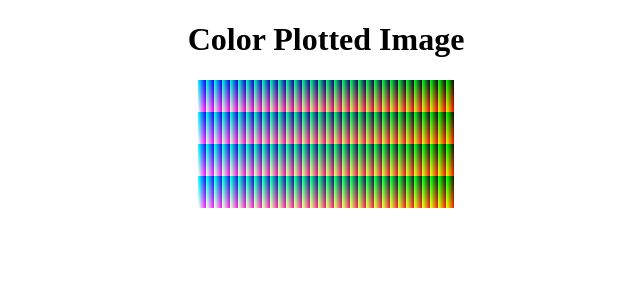
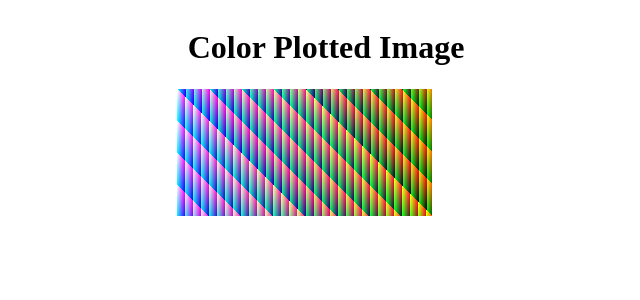
Before and after one commit to KETANBHALERAO/react_color_plotter_v3, a React (Create React App) app: page / in a window 1280 px wide. Shown: the top 300 px of the page, without its empty margins (314-954 px from the left). Built offline with nearby package versions, Linux system fonts and the light colour scheme.

Commit message:
Canvas Implementation

```diff
--- a/src/App.css
+++ b/src/App.css
@@ -1,3 +1,4 @@
 .App {
   text-align: center;
+  align-content: center;
 }
--- a/src/App.js
+++ b/src/App.js
@@ -1,34 +1,17 @@
 import React from "react";
 import ColorCanvas from "./components/ColorCanvas";
 import "./App.css";
-import PROJECT_CONSTANTS from "./config";
-import styled from "styled-components";
-
-const FlexBox = styled.div`
-  display: flex;
-  flex-wrap: wrap;
-  flex-direction: column-reverse;
-  top: 50%;
-  left: 50%;
-  margin: auto;
-  height: ${(props) => props.height}px;
-  width: ${(props) => props.width}px;
-`;
+import config from "./config";
 
 function App() {
   return (
     <div className="App">
       <h1>Color Plotted Image</h1>
-      <FlexBox
-        height={PROJECT_CONSTANTS.PLOTTER_HEIGHT}
-        width={PROJECT_CONSTANTS.PLOTTER_WIDTH}
-      >
-        <ColorCanvas
-          color_start={PROJECT_CONSTANTS.COLOR_START}
-          color_end={PROJECT_CONSTANTS.COLOR_END}
-          color_step={PROJECT_CONSTANTS.STEPS}
-        />
-      </FlexBox>
+      <ColorCanvas
+        color_start={config.COLOR_START}
+        color_end={config.COLOR_END}
+        color_step={config.STEPS}
+      />
     </div>
   );
 }
--- a/src/components/ColorCanvas.js
+++ b/src/components/ColorCanvas.js
@@ -1,32 +1,45 @@
-import React from "react";
-import ColoredPixel from "./ColoredPixel";
+import React, { useRef, useEffect } from "react";
 import useColorGenerator from "../hooks/colorGenerator";
+import config from "../config";
 
 /**
  * @author Ketan Bhalerao
- * @description This component generates array of ColoredPixel Components
+ * @description This component Plot list of colors on Canvas
  * based on props passed, list of props it accepts are given below
  * e.g if start - 8, end - 256, step - 8,
- * it will generate 32768 components with those many distinct r,g,b values
+ * it will plot 32768 distinct color with those many distinct r,g,b values
  *
  * @param {color_start, color_end, color_step} props
  */
 
 function ColorCanvas(props) {
-  const pixel_rgb_array = [];
-  let counter = 1;
-  for (let comp of useColorGenerator({ ...props })) {
-    counter++;
-    pixel_rgb_array.push(
-      <ColoredPixel
-        key={`value=${counter}`}
-        red={comp.red}
-        green={comp.green}
-        blue={comp.blue}
-      />
-    );
+  const canvasRef = useRef(null);
+  const colors = useColorGenerator({ ...props });
+  const [isLoaded, setIsLoaded] = React.useState(false);
+  let loader = null;
+
+  useEffect(() => {
+    const canvas = canvasRef.current;
+    const context = canvas.getContext("2d");
+    for (let i = 1; i < config.PLOTTER_WIDTH; i++) {
+      for (let j = 1; j < config.PLOTTER_HEIGHT; j++) {
+        let { red, green, blue } = colors.next().value;
+        context.fillStyle = "rgb(" + red + "," + green + "," + blue + ")";
+        context.fillRect(i, j, 1, 1);
+      }
+    }
+    setIsLoaded(true);
+  }, [colors]);
+
+  if (!isLoaded) {
+    loader = <div>LOADING.......</div>;
   }
 
-  return pixel_rgb_array;
+  return (
+    <div>
+      {loader}
+      <canvas ref={canvasRef} />
+    </div>
+  );
 }
 export default ColorCanvas;
--- a/src/components/ColoredPixel.js
+++ /dev/null
@@ -1,23 +0,0 @@
-/**
- * @author Ketan Bhalerao
- * @description This component generates div
- * with background color specified by props red, green, blue
- * e.g if red - 80, green - 80, blue - 16, which is #505010 in hex
- * will generate color similar to Henna
- *
- * @todo - We are hardcoding pixels height,width size to 1px,
- * which can be converted to config based
- *
- * @param {red, green, blue} props
- */
-
-function ColoredPixel({ red, green, blue }) {
-  var style_obj = {
-    backgroundColor: "rgb(" + red + "," + green + "," + blue + ")",
-    height: "1px",
-    width: "1px"
-  };
-  return <div role="div" style={style_obj} />;
-}
-
-export default ColoredPixel;
--- a/src/config.js
+++ b/src/config.js
@@ -1,4 +1,4 @@
-const PROJECT_CONSTANTS = {
+export default {
   /*
   RGB - Red, Green, Blue Color Model
   follows 2 Digit HEX Number format
@@ -33,5 +33,3 @@ const PROJECT_CONSTANTS = {
   PLOTTER_HEIGHT: 128,
   PLOTTER_WIDTH: 256
 };
-
-export default PROJECT_CONSTANTS;
```
Also changed, not shown: 1 other file (tests, documents, lock files or other folders).
